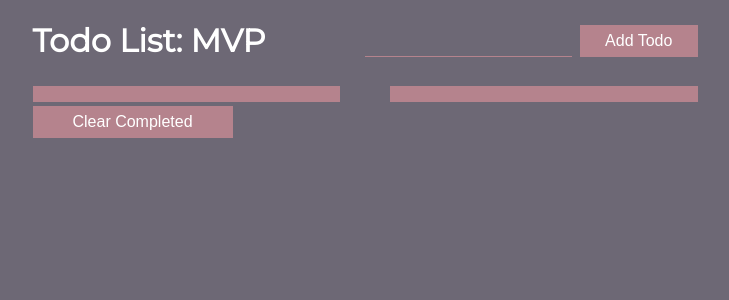
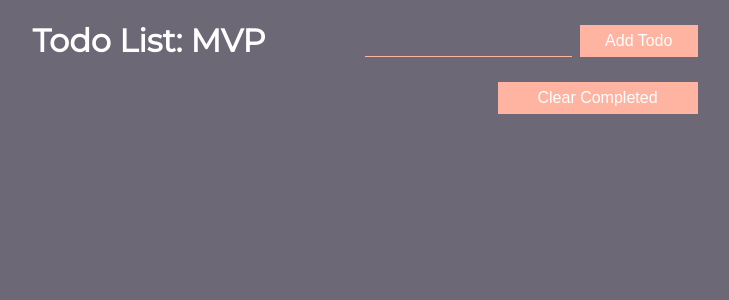
Before and after one commit to maribelcuales/React-Todo-Project, a React (Create React App) app: page / in a window 1280 px wide. Shown: the top 300 px of the page, without its empty margins (275-1004 px from the left). Built offline with nearby package versions, Linux system fonts and the light colour scheme; the HTML template or start-up script is replaced by a standard one.

Commit message:
Added css styling to clear button and changed background for buttons.

```diff
--- a/src/styles.css
+++ b/src/styles.css
@@ -51,20 +51,6 @@
   margin: 0 auto;
 }
 
-.item {
-  background-color: #b5838d;
-  width: 45%;
-  text-align: left;
-  margin: 4px 0;
-  padding-left: 8px;
-  cursor: pointer;
-}
-
-.item.completed {
-  background-color: #ffb4a2;
-  text-decoration: line-through;
-}
-
 form {
   width: 50%;
   display: flex;
@@ -79,19 +65,26 @@
   width: 240px;
   outline: 0;
   color: white;
-  border-bottom: 1px solid #b5838d;
+  border-bottom: 1px solid #ffb4a2;
   margin-right: 8px;
 }
 
 button {
-  background-color: #b5838d;
-  border: 1px solid #b5838d;
+  background-color: #ffb4a2;
+  border: 1px solid #ffb4a2;
   color: white;
   font-size: 16px;
   padding: 6px 14px;
   width: 200px;
 }
 input::placeholder {
-  color: #b5838d;
+  color: #ffb4a2;
   opacity: 1;
 }
+
+.clear-btn {
+  margin-top: 20px;
+  width: 45%;
+  padding-top: 5px;
+  background-color: yellow;
+}
```
